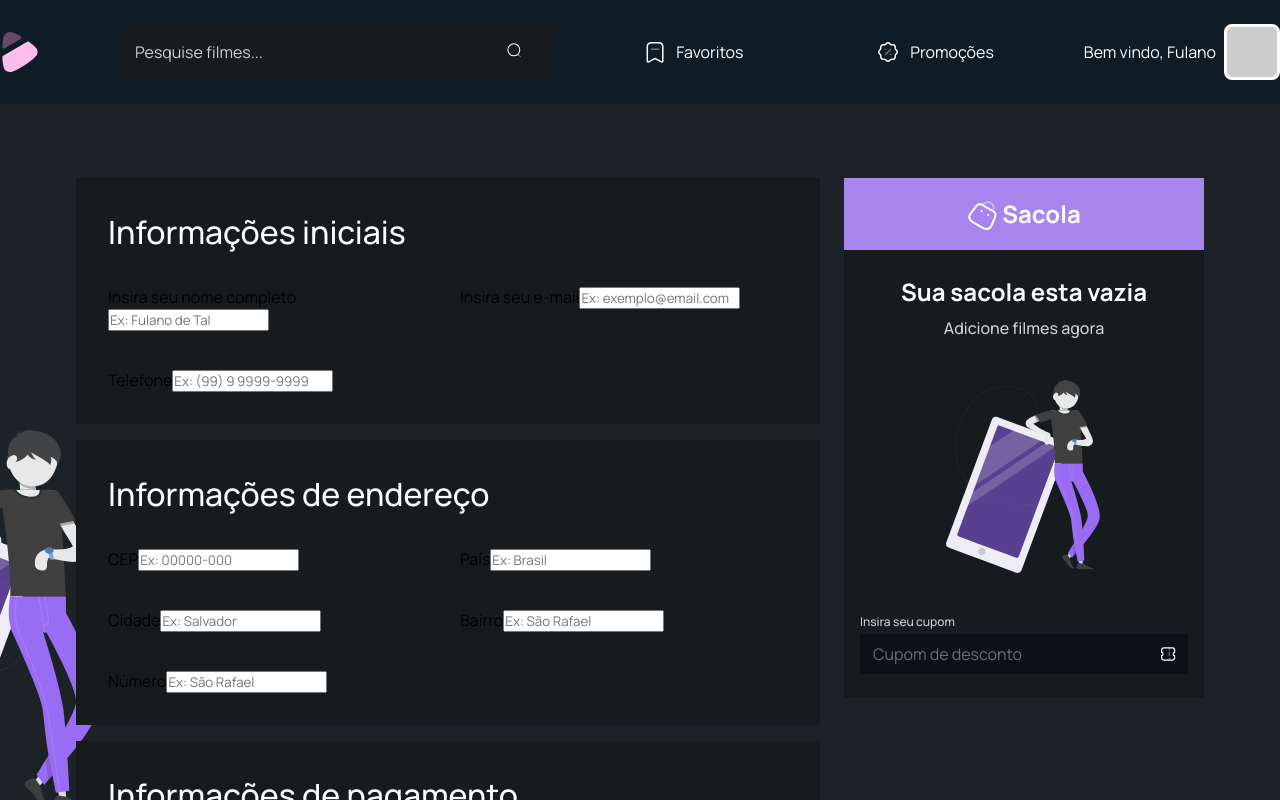
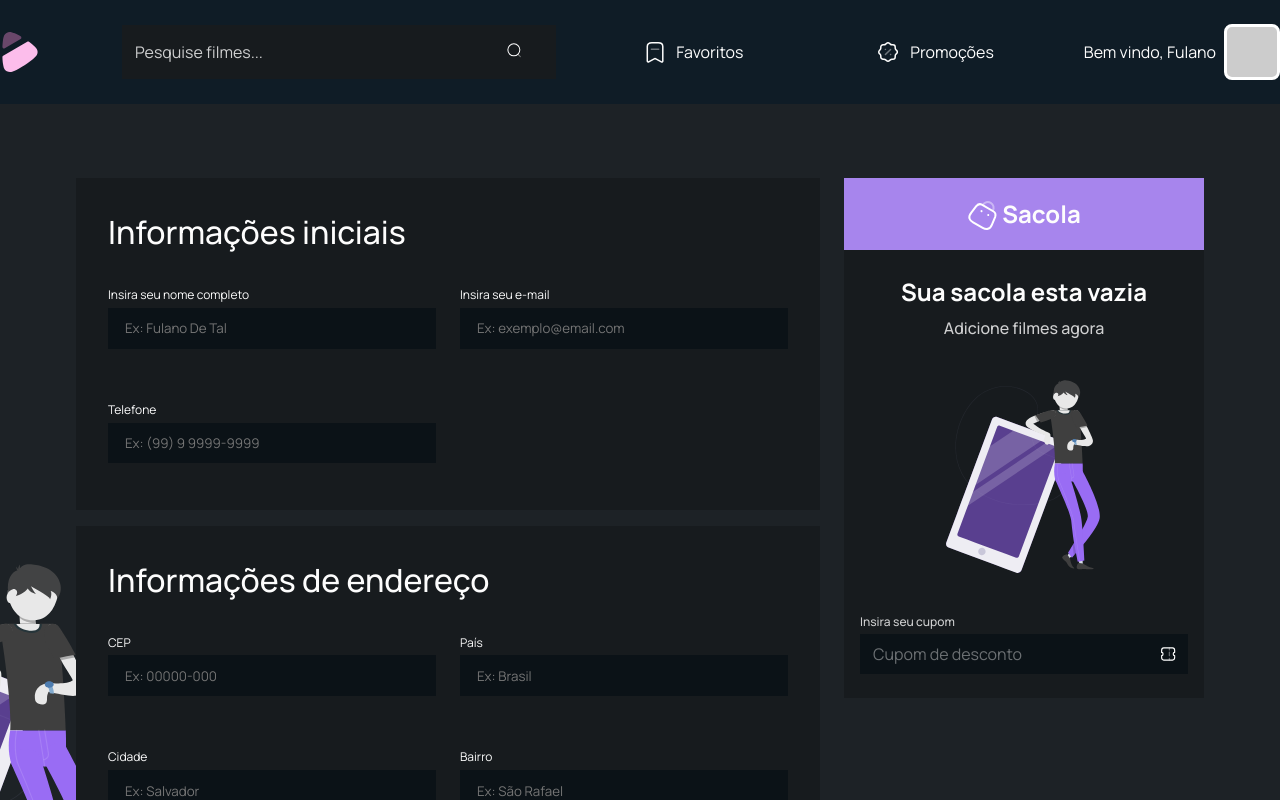
Before and after one commit to ramondorosario/remaking-e-commerce, a React (Create React App) app: page /confirmar-dados in a window 1280 px wide. Shown: the top 800 px of the page. Built offline with nearby package versions, Linux system fonts and the light colour scheme.

Commit message:
feat: adding new props

```diff
--- a/src/components/Input/index.tsx
+++ b/src/components/Input/index.tsx
@@ -1,20 +1,23 @@
 /* eslint-disable react/prop-types */
 /* eslint-disable react/require-default-props */
-import React, { InputHTMLAttributes } from 'react';
+import React, { InputHTMLAttributes, ReactNode } from 'react';
 
 import s from './style.module.scss';
 
 interface IInputProps extends InputHTMLAttributes<HTMLInputElement> {
 	textLabel: string;
+	elementError: ReactNode;
+	register: any;
 }
 
 export const Input: React.FC<IInputProps> = (props) => {
-	const { textLabel } = props;
+	const { textLabel, elementError, className, register } = props;
 
 	return (
-		<label>
+		<label className={`${s.container} ${className}`}>
 			<span>{textLabel}</span>
-			<input {...props} />
+			<input {...register} {...props} />
+			{elementError ?? ''}
 		</label>
 	);
 };
```
